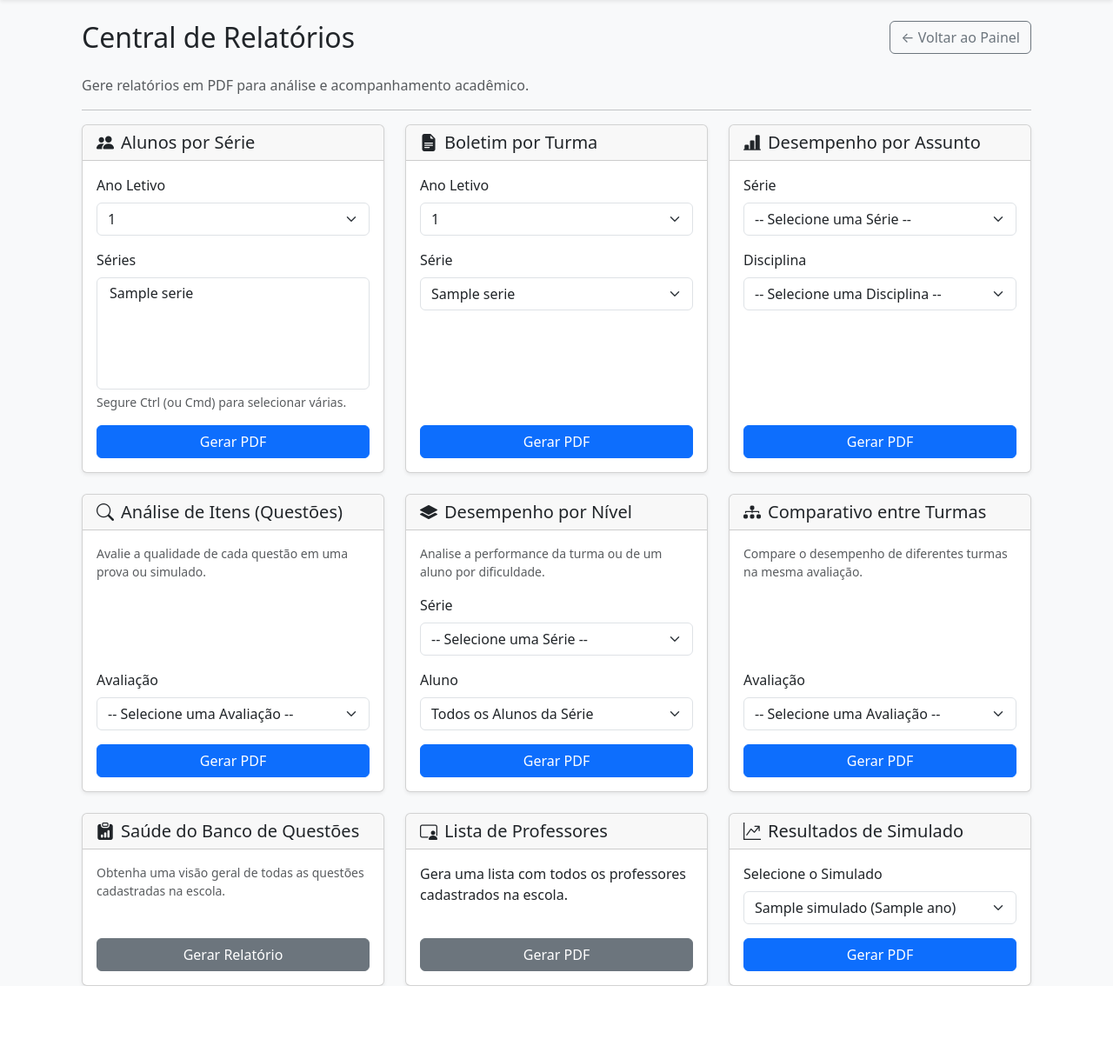
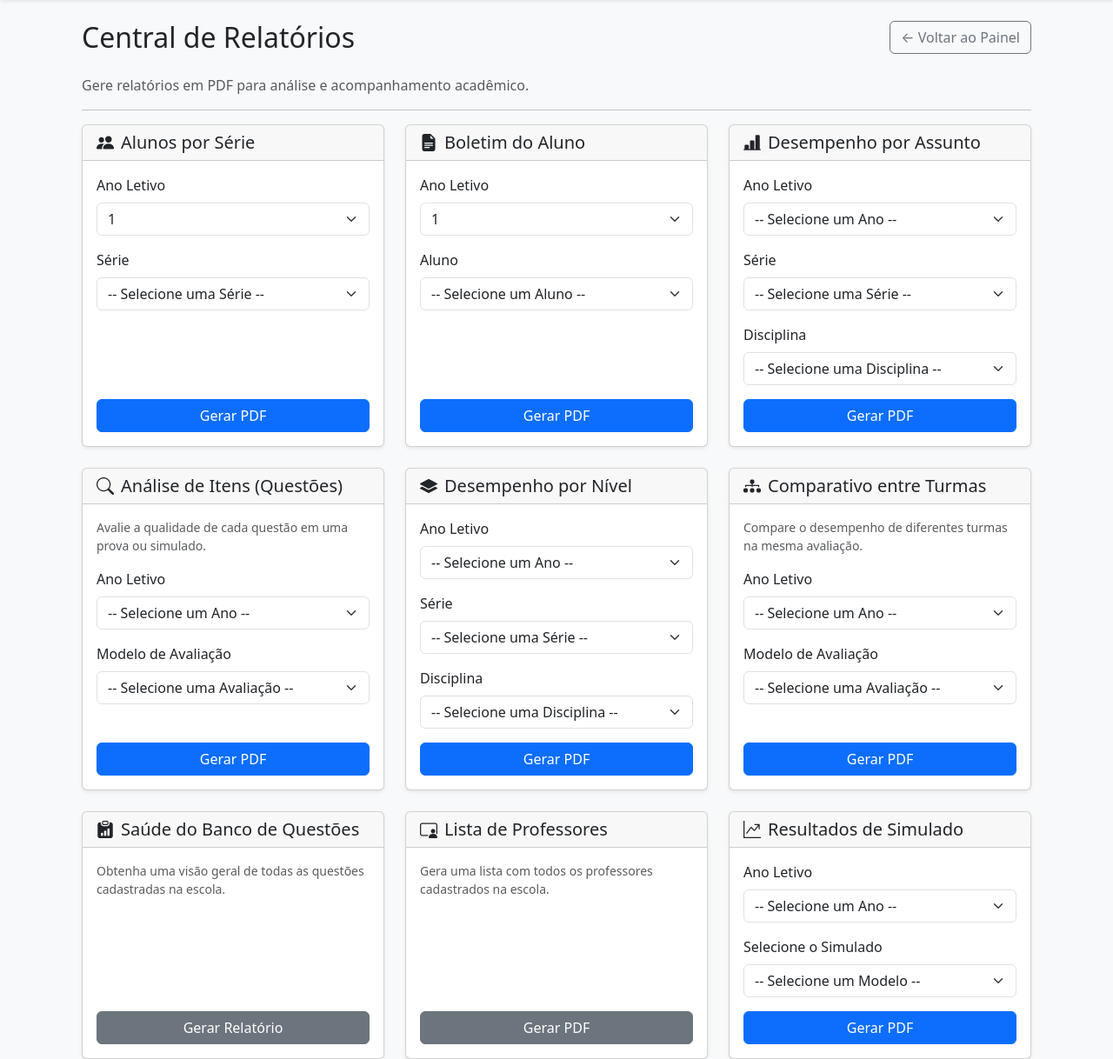
Before and after one commit to ManoelJoseFeitosa/onlinetests, a Flask app: template site/templates/app/painel_relatorios.html in a window 1280 px wide. Shown: the part 56-1274 px from the top of the page at 87% size. Before the commit the page ends 1190 px from the top, so only its background shows below. Run offline with Flask 3, Linux system fonts and the light colour scheme; tables that the repository leaves empty hold one stand-in row (values such as "Sample post"); the template is opened without the code that fills it: values that come from a table or form of the project are taken from there, most other values are stand-ins (such as "Sample title", 1, 10 or a date in 2020).

Commit message:
correcao da central de relatórios

```diff
--- a/site/templates/app/painel_relatorios.html
+++ b/site/templates/app/painel_relatorios.html
@@ -6,7 +6,6 @@
 <div class="container mt-4">
     <div class="d-flex justify-content-between align-items-center mb-4">
         <h2 class="mb-0">Central de Relatórios</h2>
-        <!-- CORREÇÃO APLICADA AQUI -->
         <a href="{{ url_for('main_routes.dashboard') }}" class="btn btn-outline-secondary">&larr; Voltar ao Painel</a>
     </div>
     <p class="text-muted">Gere relatórios em PDF para análise e acompanhamento acadêmico.</p>
@@ -17,7 +16,6 @@
             <div class="card h-100 shadow-sm">
                 <div class="card-header"><h5 class="mb-0"><i class="bi bi-people-fill me-2"></i>Alunos por Série</h5></div>
                 <div class="card-body d-flex flex-column">
-                    <!-- CORREÇÃO APLICADA AQUI -->
                     <form action="{{ url_for('main_routes.relatorio_alunos_por_serie') }}" method="POST" target="_blank" class="d-flex flex-column flex-grow-1">
                         <div class="mb-3">
                             <label for="ano_letivo_alunos" class="form-label">Ano Letivo</label>
@@ -25,12 +23,15 @@
                                 {% for ano in anos_letivos %}<option value="{{ ano.id }}">{{ ano.ano }}</option>{% endfor %}
                             </select>
                         </div>
-                        <div class="mb-3">
-                            <label for="series_ids_alunos" class="form-label">Séries</label>
-                            <select class="form-select" name="series_ids" id="series_ids_alunos" multiple required size="5">
+                        <div class="mb-3 flex-grow-1">
+                            <label for="serie_id_alunos" class="form-label">Série</label>
+                            <!-- ### CORREÇÃO APLICADA AQUI ### -->
+                            <!-- Removido 'multiple', alterado o name para 'serie_id' e ajustado o id -->
+                            <select class="form-select" name="serie_id" id="serie_id_alunos" required>
+                                <option value="" disabled selected>-- Selecione uma Série --</option>
                                 {% for serie in series %}<option value="{{ serie.id }}">{{ serie.nome }}</option>{% endfor %}
                             </select>
-                            <div class="form-text">Segure Ctrl (ou Cmd) para selecionar várias.</div>
+                            <!-- Removido o texto de ajuda para seleção múltipla -->
                         </div>
                         <button type="submit" class="btn btn-primary w-100 mt-auto">Gerar PDF</button>
                     </form>
@@ -40,20 +41,20 @@
 
         <div class="col-md-6 col-lg-4">
             <div class="card h-100 shadow-sm">
-                <div class="card-header"><h5 class="mb-0"><i class="bi bi-file-earmark-text-fill me-2"></i>Boletim por Turma</h5></div>
+                <div class="card-header"><h5 class="mb-0"><i class="bi bi-file-earmark-text-fill me-2"></i>Boletim do Aluno</h5></div>
                 <div class="card-body d-flex flex-column">
-                    <!-- CORREÇÃO APLICADA AQUI -->
-                    <form action="{{ url_for('main_routes.relatorio_boletim_aluno') }}" method="POST" target="_blank" class="d-flex flex-column flex-grow-1">
+                     <form action="{{ url_for('main_routes.relatorio_boletim_aluno') }}" method="POST" target="_blank" class="d-flex flex-column flex-grow-1">
                         <div class="mb-3">
                             <label for="ano_letivo_boletim" class="form-label">Ano Letivo</label>
                             <select class="form-select" name="ano_letivo_id" id="ano_letivo_boletim" required>
                                 {% for ano in anos_letivos %}<option value="{{ ano.id }}">{{ ano.ano }}</option>{% endfor %}
                             </select>
                         </div>
-                        <div class="mb-3">
-                            <label for="serie_id_boletim" class="form-label">Série</label>
-                            <select class="form-select" name="serie_id" id="serie_id_boletim" required>
-                                {% for serie in series %}<option value="{{ serie.id }}">{{ serie.nome }}</option>{% endfor %}
+                        <div class="mb-3 flex-grow-1">
+                            <label for="aluno_id_boletim" class="form-label">Aluno</label>
+                            <select class="form-select" name="aluno_id" id="aluno_id_boletim" required>
+                                <option value="" disabled selected>-- Selecione um Aluno --</option>
+                                {% for aluno in alunos %}<option value="{{ aluno.id }}">{{ aluno.nome }}</option>{% endfor %}
                             </select>
                         </div>
                         <button type="submit" class="btn btn-primary w-100 mt-auto">Gerar PDF</button>
@@ -66,8 +67,14 @@
             <div class="card h-100 shadow-sm">
                 <div class="card-header"><h5 class="mb-0"><i class="bi bi-bar-chart-line-fill me-2"></i>Desempenho por Assunto</h5></div>
                 <div class="card-body d-flex flex-column">
-                    <!-- CORREÇÃO APLICADA AQUI -->
-                    <form action="{{ url_for('main_routes.relatorio_desempenho_por_assunto') }}" method="POST" target="_blank" class="d-flex flex-column flex-grow-1">
+                     <form action="{{ url_for('main_routes.relatorio_desempenho_por_assunto') }}" method="POST" target="_blank" class="d-flex flex-column flex-grow-1">
+                        <div class="mb-3">
+                            <label for="ano_letivo_assunto" class="form-label">Ano Letivo</label>
+                            <select name="ano_letivo_id" id="ano_letivo_assunto" class="form-select" required>
+                                <option value="" disabled selected>-- Selecione um Ano --</option>
+                                {% for ano in anos_letivos %}<option value="{{ ano.id }}">{{ ano.ano }}</option>{% endfor %}
+                            </select>
+                        </div>
                         <div class="mb-3">
                             <label for="serie_id_assunto" class="form-label">Série</label>
                             <select name="serie_id" id="serie_id_assunto" class="form-select" required>
@@ -75,7 +82,7 @@
                                 {% for serie in series %}<option value="{{ serie.id }}">{{ serie.nome }}</option>{% endfor %}
                             </select>
                         </div>
-                        <div class="mb-3">
+                        <div class="mb-3 flex-grow-1">
                             <label for="disciplina_id_assunto" class="form-label">Disciplina</label>
                             <select name="disciplina_id" id="disciplina_id_assunto" class="form-select" required>
                                 <option value="" disabled selected>-- Selecione uma Disciplina --</option>
@@ -93,16 +100,22 @@
                 <div class="card-header"><h5 class="mb-0"><i class="bi bi-search me-2"></i>Análise de Itens (Questões)</h5></div>
                 <div class="card-body d-flex flex-column">
                     <p class="small text-muted">Avalie a qualidade de cada questão em uma prova ou simulado.</p>
-                    <!-- CORREÇÃO APLICADA AQUI -->
-                    <form action="{{ url_for('main_routes.relatorio_analise_de_itens') }}" method="POST" target="_blank" class="mt-auto">
+                     <form action="{{ url_for('main_routes.relatorio_analise_de_itens') }}" method="POST" target="_blank" class="d-flex flex-column flex-grow-1">
                         <div class="mb-3">
-                            <label for="avaliacao_id_analise" class="form-label">Avaliação</label>
-                            <select name="avaliacao_id" id="avaliacao_id_analise" class="form-select" required>
-                                <option value="" disabled selected>-- Selecione uma Avaliação --</option>
-                                {% for avaliacao in avaliacoes %}<option value="{{ avaliacao.id }}">{{ avaliacao.nome }} ({{ avaliacao.tipo|capitalize }})</option>{% endfor %}
+                             <label for="ano_letivo_analise" class="form-label">Ano Letivo</label>
+                            <select name="ano_letivo_id" id="ano_letivo_analise" class="form-select" required>
+                                <option value="" disabled selected>-- Selecione um Ano --</option>
+                                {% for ano in anos_letivos %}<option value="{{ ano.id }}">{{ ano.ano }}</option>{% endfor %}
                             </select>
                         </div>
-                        <div class="d-grid"><button type="submit" class="btn btn-primary">Gerar PDF</button></div>
+                        <div class="mb-3 flex-grow-1">
+                            <label for="modelo_id_analise" class="form-label">Modelo de Avaliação</label>
+                            <select name="modelo_id" id="modelo_id_analise" class="form-select" required>
+                                <option value="" disabled selected>-- Selecione uma Avaliação --</option>
+                                {% for modelo in modelos_avaliacao %}<option value="{{ modelo.id }}">{{ modelo.nome }}</option>{% endfor %}
+                            </select>
+                        </div>
+                        <div class="d-grid mt-auto"><button type="submit" class="btn btn-primary">Gerar PDF</button></div>
                     </form>
                 </div>
             </div>
@@ -112,9 +125,14 @@
             <div class="card h-100 shadow-sm">
                 <div class="card-header"><h5 class="mb-0"><i class="bi bi-layers-fill me-2"></i>Desempenho por Nível</h5></div>
                 <div class="card-body d-flex flex-column">
-                    <p class="small text-muted">Analise a performance da turma ou de um aluno por dificuldade.</p>
-                    <!-- CORREÇÃO APLICADA AQUI -->
-                    <form action="{{ url_for('main_routes.relatorio_desempenho_por_nivel') }}" method="POST" target="_blank" class="d-flex flex-column flex-grow-1">
+                     <form action="{{ url_for('main_routes.relatorio_desempenho_por_nivel') }}" method="POST" target="_blank" class="d-flex flex-column flex-grow-1">
+                        <div class="mb-3">
+                            <label for="ano_letivo_nivel" class="form-label">Ano Letivo</label>
+                            <select name="ano_letivo_id" id="ano_letivo_nivel" class="form-select" required>
+                                <option value="" disabled selected>-- Selecione um Ano --</option>
+                                {% for ano in anos_letivos %}<option value="{{ ano.id }}">{{ ano.ano }}</option>{% endfor %}
+                            </select>
+                        </div>
                         <div class="mb-3">
                             <label for="serie_id_nivel" class="form-label">Série</label>
                             <select name="serie_id" id="serie_id_nivel" class="form-select" required>
@@ -122,10 +140,11 @@
                                 {% for serie in series %}<option value="{{ serie.id }}">{{ serie.nome }}</option>{% endfor %}
                             </select>
                         </div>
-                        <div class="mb-3">
-                            <label for="aluno_id_nivel" class="form-label">Aluno</label>
-                            <select name="aluno_id" id="aluno_id_nivel" class="form-select">
-                                <option value="0">Todos os Alunos da Série</option>
+                        <div class="mb-3 flex-grow-1">
+                            <label for="disciplina_id_nivel" class="form-label">Disciplina</label>
+                            <select name="disciplina_id" id="disciplina_id_nivel" class="form-select" required>
+                                <option value="" disabled selected>-- Selecione uma Disciplina --</option>
+                                {% for disciplina in disciplinas %}<option value="{{ disciplina.id }}">{{ disciplina.nome }}</option>{% endfor %}
                             </select>
                         </div>
                         <button type="submit" class="btn btn-primary w-100 mt-auto">Gerar PDF</button>
@@ -139,18 +158,22 @@
                 <div class="card-header"><h5 class="mb-0"><i class="bi bi-diagram-3-fill me-2"></i>Comparativo entre Turmas</h5></div>
                 <div class="card-body d-flex flex-column">
                     <p class="small text-muted">Compare o desempenho de diferentes turmas na mesma avaliação.</p>
-                    <!-- CORREÇÃO APLICADA AQUI -->
-                    <form action="{{ url_for('main_routes.relatorio_comparativo_turmas') }}" method="POST" target="_blank" class="mt-auto">
+                     <form action="{{ url_for('main_routes.relatorio_comparativo_turmas') }}" method="POST" target="_blank" class="d-flex flex-column flex-grow-1">
                         <div class="mb-3">
-                            <label for="avaliacao_id_comparativo" class="form-label">Avaliação</label>
-                            <select name="avaliacao_id" id="avaliacao_id_comparativo" class="form-select" required>
-                                <option value="" disabled selected>-- Selecione uma Avaliação --</option>
-                                {% for avaliacao in avaliacoes %}
-                                    <option value="{{ avaliacao.id }}">{{ avaliacao.nome }} ({{ avaliacao.tipo|capitalize }})</option>
-                                {% endfor %}
+                             <label for="ano_letivo_comparativo" class="form-label">Ano Letivo</label>
+                            <select name="ano_letivo_id" id="ano_letivo_comparativo" class="form-select" required>
+                                <option value="" disabled selected>-- Selecione um Ano --</option>
+                                {% for ano in anos_letivos %}<option value="{{ ano.id }}">{{ ano.ano }}</option>{% endfor %}
                             </select>
                         </div>
-                        <div class="d-grid">
+                        <div class="mb-3 flex-grow-1">
+                            <label for="modelo_id_comparativo" class="form-label">Modelo de Avaliação</label>
+                            <select name="modelo_id" id="modelo_id_comparativo" class="form-select" required>
+                                <option value="" disabled selected>-- Selecione uma Avaliação --</option>
+                                {% for modelo in modelos_avaliacao %}<option value="{{ modelo.id }}">{{ modelo.nome }}</option>{% endfor %}
+                            </select>
+                        </div>
+                        <div class="d-grid mt-auto">
                             <button type="submit" class="btn btn-primary">Gerar PDF</button>
                         </div>
                     </form>
@@ -162,7 +185,6 @@
                 <div class="card-header"><h5 class="mb-0"><i class="bi bi-clipboard-data-fill me-2"></i>Saúde do Banco de Questões</h5></div>
                 <div class="card-body d-flex flex-column">
                     <p class="small text-muted">Obtenha uma visão geral de todas as questões cadastradas na escola.</p>
-                    <!-- CORREÇÃO APLICADA AQUI -->
                     <a href="{{ url_for('main_routes.relatorio_saude_banco_questoes') }}" target="_blank" class="btn btn-secondary w-100 mt-auto">Gerar Relatório</a>
                 </div>
             </div>
@@ -172,8 +194,7 @@
             <div class="card h-100 shadow-sm">
                 <div class="card-header"><h5 class="mb-0"><i class="bi bi-person-video3 me-2"></i>Lista de Professores</h5></div>
                 <div class="card-body d-flex flex-column">
-                    <p>Gera uma lista com todos os professores cadastrados na escola.</p>
-                    <!-- CORREÇÃO APLICADA AQUI -->
+                    <p class="small text-muted">Gera uma lista com todos os professores cadastrados na escola.</p>
                     <a href="{{ url_for('main_routes.relatorio_professores') }}" target="_blank" class="btn btn-secondary w-100 mt-auto">Gerar PDF</a>
                 </div>
             </div>
@@ -183,15 +204,22 @@
             <div class="card h-100 shadow-sm">
                 <div class="card-header"><h5 class="mb-0"><i class="bi bi-graph-up-arrow me-2"></i>Resultados de Simulado</h5></div>
                 <div class="card-body d-flex flex-column">
-                    <!-- CORREÇÃO APLICADA AQUI -->
-                    <form action="{{ url_for('main_routes.relatorio_resultado_simulado') }}" method="POST" target="_blank" class="mt-auto">
+                     <form action="{{ url_for('main_routes.relatorio_resultado_simulado') }}" method="POST" target="_blank" class="d-flex flex-column flex-grow-1">
                         <div class="mb-3">
-                            <label for="avaliacao_id_simulado" class="form-label">Selecione o Simulado</label>
-                            <select class="form-select" name="avaliacao_id" id="avaliacao_id_simulado" required>
-                                {% for simulado in simulados %}<option value="{{ simulado.id }}">{{ simulado.nome }} ({{ simulado.ano_letivo.ano }})</option>{% else %}<option disabled>Nenhum simulado encontrado</option>{% endfor %}
+                            <label for="ano_letivo_simulado" class="form-label">Ano Letivo</label>
+                            <select name="ano_letivo_id" id="ano_letivo_simulado" class="form-select" required>
+                                <option value="" disabled selected>-- Selecione um Ano --</option>
+                                {% for ano in anos_letivos %}<option value="{{ ano.id }}">{{ ano.ano }}</option>{% endfor %}
                             </select>
                         </div>
-                        <button type="submit" class="btn btn-primary w-100">Gerar PDF</button>
+                        <div class="mb-3 flex-grow-1">
+                            <label for="modelo_id_simulado" class="form-label">Selecione o Simulado</label>
+                            <select class="form-select" name="modelo_id" id="modelo_id_simulado" required>
+                                <option value="" disabled selected>-- Selecione um Modelo --</option>
+                                {% for modelo in modelos_avaliacao %}{% if modelo.tipo == 'simulado' %}<option value="{{ modelo.id }}">{{ modelo.nome }}</option>{% endif %}{% endfor %}
+                            </select>
+                        </div>
+                        <button type="submit" class="btn btn-primary w-100 mt-auto">Gerar PDF</button>
                     </form>
                 </div>
             </div>
@@ -204,40 +232,6 @@
 {% block scripts %}
 {{ super() }}
 <script>
-    document.addEventListener('DOMContentLoaded', function() {
-        const serieSelectNivel = document.getElementById('serie_id_nivel');
-        const alunoSelectNivel = document.getElementById('aluno_id_nivel');
-
-        if (serieSelectNivel) {
-            serieSelectNivel.addEventListener('change', function() {
-                const serieId = this.value;
-                alunoSelectNivel.innerHTML = '<option value="0">Carregando...</option>';
-
-                if (!serieId) {
-                    alunoSelectNivel.innerHTML = '<option value="0">Todos os Alunos da Série</option>';
-                    return;
-                }
-
-                // CORREÇÃO APLICADA AQUI
-                const url = `{{ url_for('main_routes.api_alunos_por_serie', serie_id=0) }}`.replace('0', serieId);
-
-                fetch(url)
-                    .then(response => response.json())
-                    .then(data => {
-                        alunoSelectNivel.innerHTML = '<option value="0">Todos os Alunos da Série</option>';
-                        if (data.alunos) {
-                            data.alunos.forEach(aluno => {
-                                const option = new Option(aluno.nome, aluno.id);
-                                alunoSelectNivel.add(option);
-                            });
-                        }
-                    })
-                    .catch(error => {
-                        console.error('Erro ao buscar alunos:', error);
-                        alunoSelectNivel.innerHTML = '<option value="0">Erro ao carregar</option>';
-                    });
-            });
-        }
-    });
+    // Este script foi removido pois não era mais necessário com a correção da lógica dos formulários.
 </script>
 {% endblock %}
```
